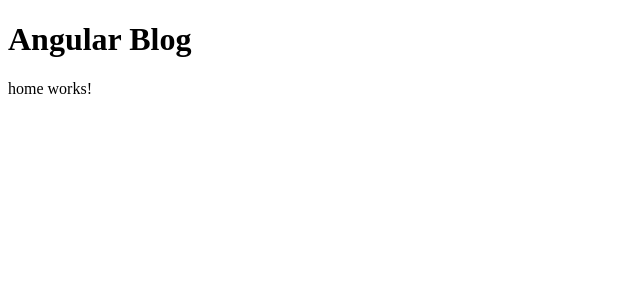
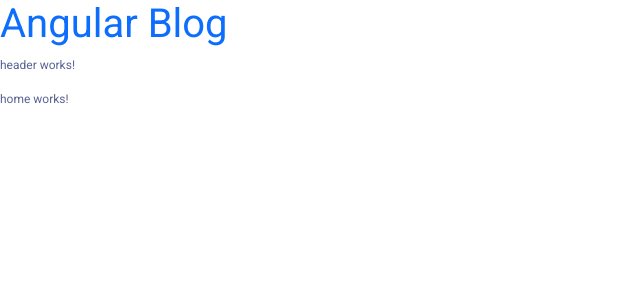
Before and after one commit to natalya-vd/angular_blog, an Angular app: page / in a window 1280 px wide. Shown: the top 300 px of the page, without its empty margins (0-640 px from the left). Built offline with nearby package versions, Linux system fonts and the light colour scheme.

Commit message:
add bootstrap & global css

```diff
--- a/angular.json
+++ b/angular.json
@@ -25,6 +25,7 @@
               "src/assets"
             ],
             "styles": [
+              "node_modules/bootstrap/dist/css/bootstrap.min.css",
               "src/styles.css"
             ],
             "scripts": []
--- a/package.json
+++ b/package.json
@@ -18,6 +18,7 @@
     "@angular/platform-browser": "^16.2.0",
     "@angular/platform-browser-dynamic": "^16.2.0",
     "@angular/router": "^16.2.0",
+    "bootstrap": "^5.3.2",
     "rxjs": "~7.8.0",
     "tslib": "^2.3.0",
     "zone.js": "~0.13.0"
--- a/src/app/app.component.html
+++ b/src/app/app.component.html
@@ -1,3 +1,5 @@
-<h1>Angular Blog</h1>
+<h1 class="text-primary">Angular Blog</h1>
+
+<app-header></app-header>
 
 <router-outlet></router-outlet>
--- a/src/styles.css
+++ b/src/styles.css
@@ -1 +1,15 @@
 /* You can add global styles to this file, and also import other style files */
+@import url('https://fonts.googleapis.com/css2?family=Roboto&display=swap');
+
+:root {
+  --primary-color: #026467;
+  --secondary-color: #e5f5ea;
+  --body-text-color: #596392;
+  --navbar-footer-color: #f9f9f9;
+}
+
+body {
+  font-family: 'Roboto', sans-serif;
+  font-size: 12px;
+  color: var(--body-text-color);
+}
```
Also changed, not shown: 1 other file (tests, documents, lock files or other folders).
